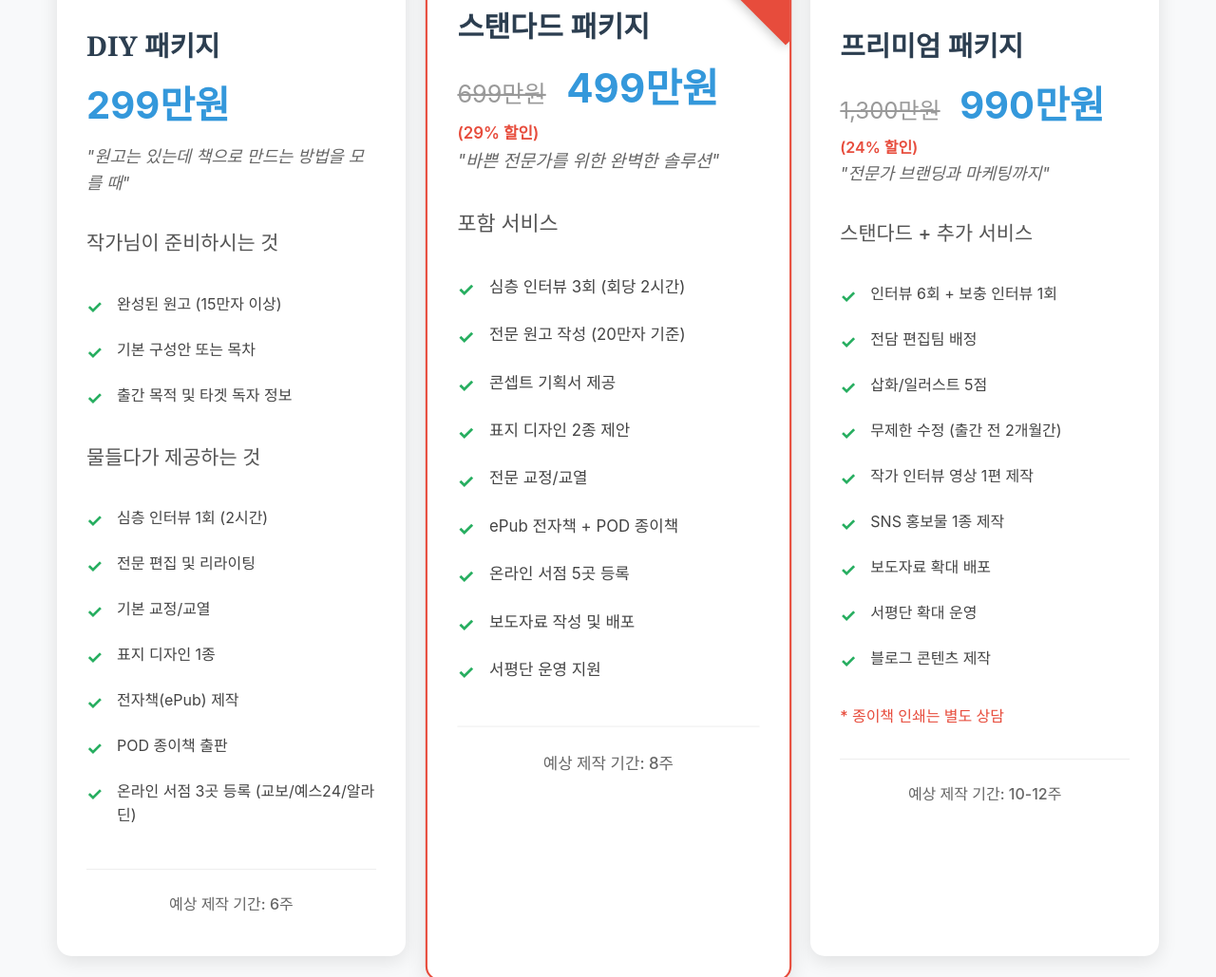
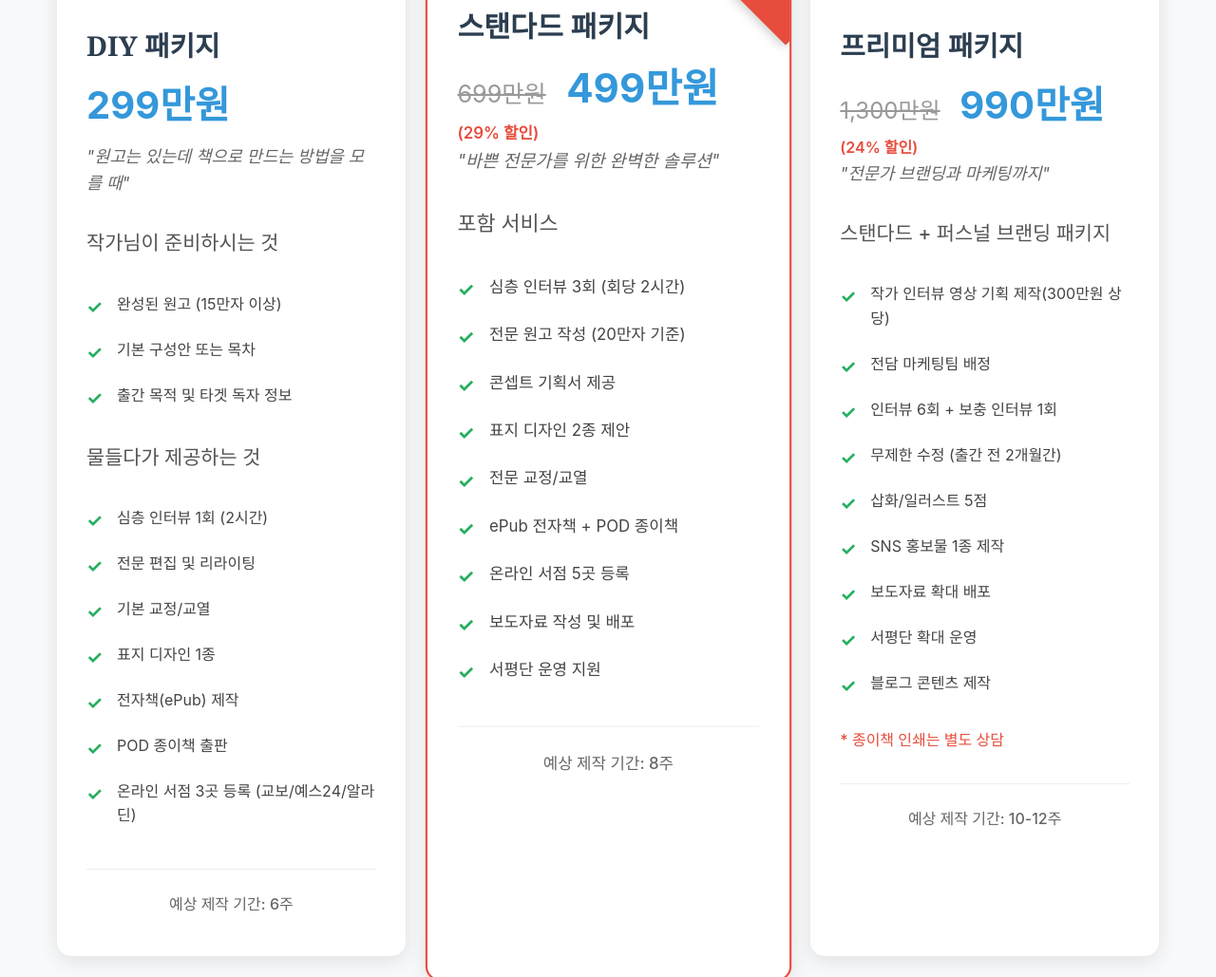
Before and after one commit to klauseheo/book-landing, a plain HTML site: page index.html in a window 1280 px wide. Shown: the part 2348-3377 px from the top of the page at 95% size. Drawn offline with Linux system fonts and the light colour scheme.

Commit message:
Update index.html

```diff
--- a/index.html
+++ b/index.html
@@ -944,13 +944,13 @@
                     </div>
                     <p class="package-subtitle">"전문가 브랜딩과 마케팅까지"</p>
 
-                    <h4>스탠다드 + 추가 서비스</h4>
+                    <h4>스탠다드 + 퍼스널 브랜딩 패키지</h4>
                     <ul class="package-features">
+                        <li>작가 인터뷰 영상 기획 제작(300만원 상당)</li>
+                        <li>전담 마케팅팀 배정</li>
                         <li>인터뷰 6회 + 보충 인터뷰 1회</li>
-                        <li>전담 편집팀 배정</li>
+                        <li>무제한 수정 (출간 전 2개월간)</li>
                         <li>삽화/일러스트 5점</li>
-                        <li>무제한 수정 (출간 전 2개월간)</li>
-                        <li>작가 인터뷰 영상 1편 제작</li>
                         <li>SNS 홍보물 1종 제작</li>
                         <li>보도자료 확대 배포</li>
                         <li>서평단 확대 운영</li>
```
